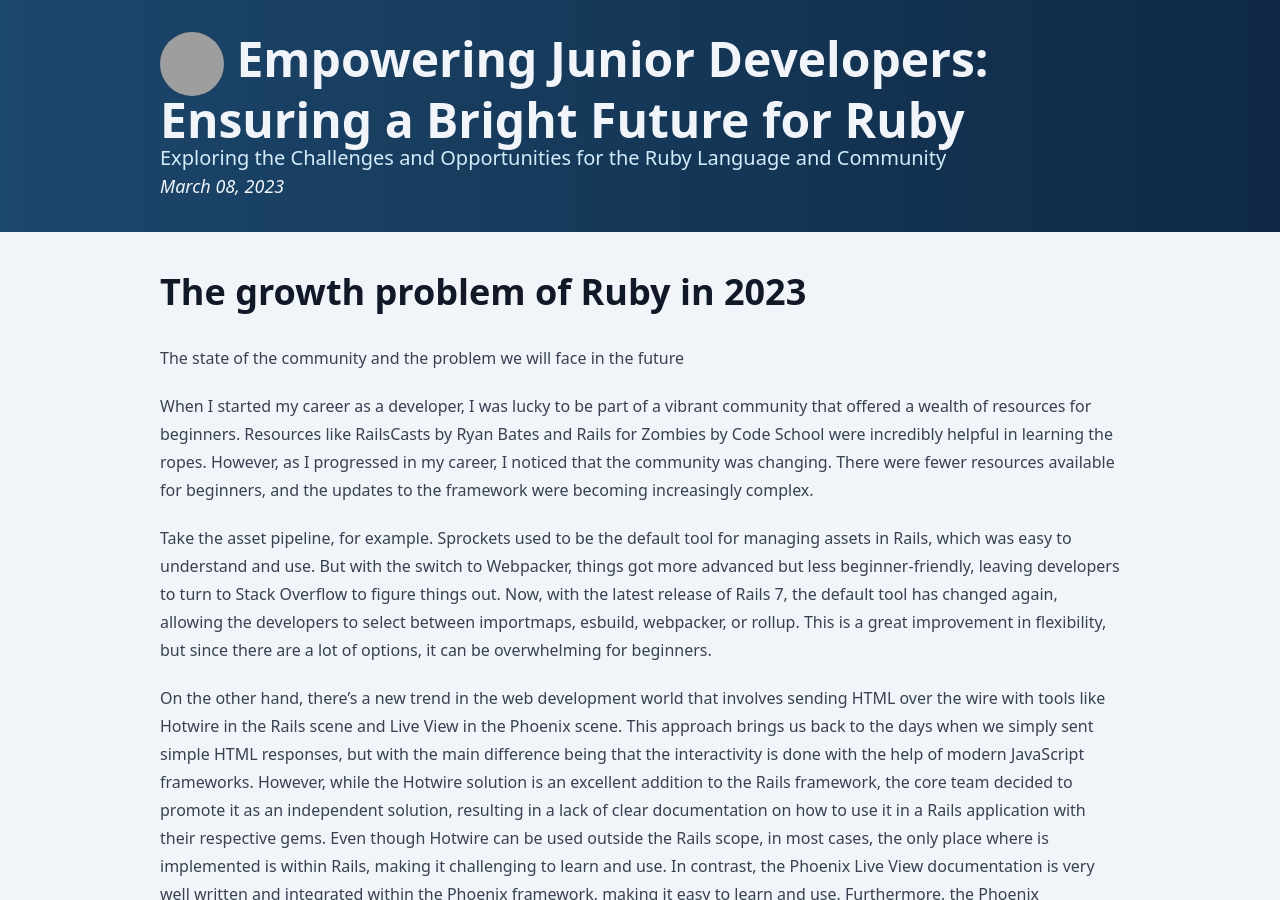
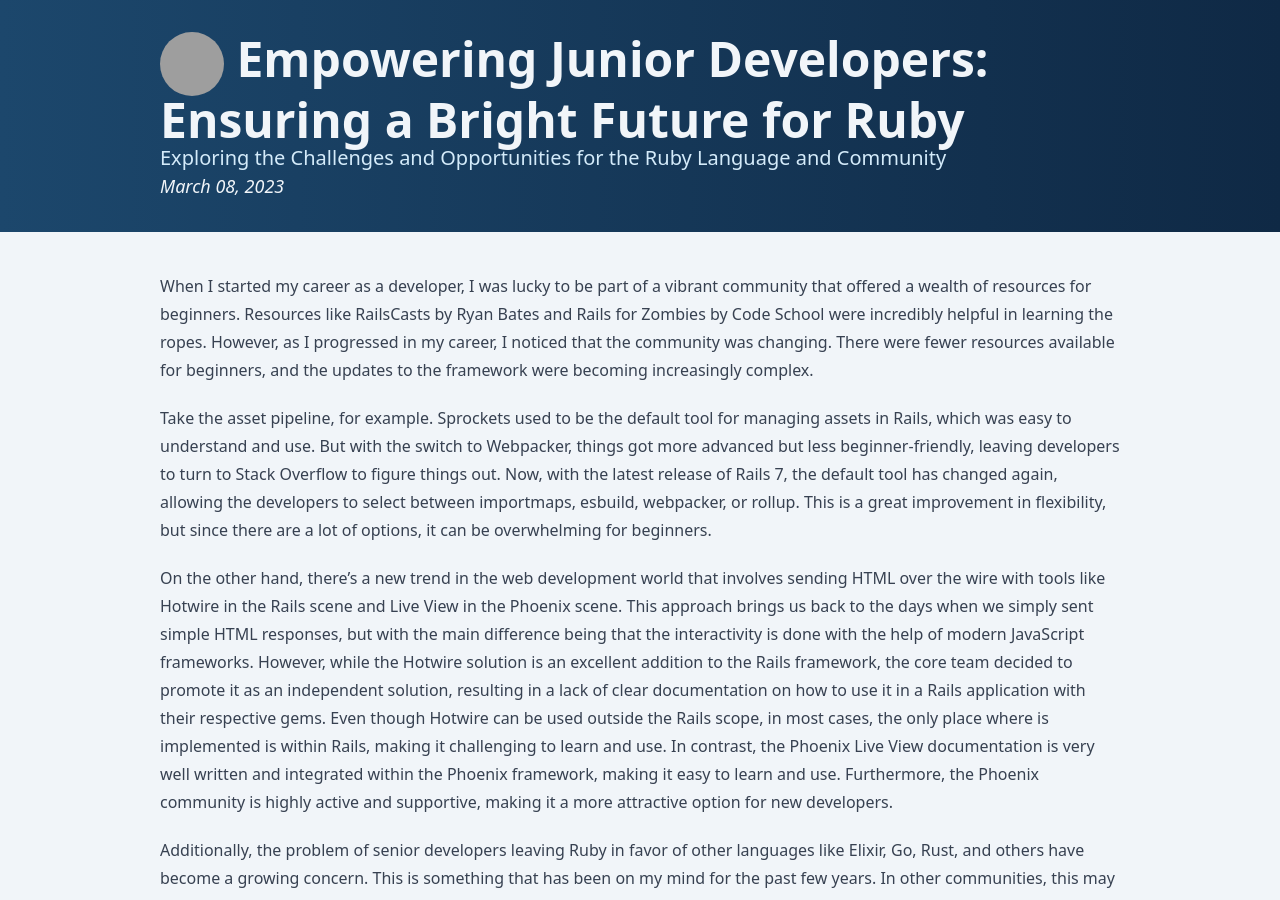
Before and after one commit to 3zcurdia/3zcurdia.github.io, a Jekyll site: the page built from _posts/2023-03-07-empowering-jr-ruby-devs.md, in a window 1280 px wide and 900 px high. Built offline with Jekyll 4.4.1, drawn with Linux system fonts in a browser that asks for light colours; nearby versions of some CDN libraries; grey boxes are pictures that could not be loaded.

Commit message:
Remove old title from post

```diff
--- a/_posts/2023-03-07-empowering-jr-ruby-devs.md
+++ b/_posts/2023-03-07-empowering-jr-ruby-devs.md
@@ -10,9 +10,6 @@
   - rails
   - community
 ---
-
-# The growth problem of Ruby in 2023
-The state of the community and the problem we will face in the future
 
 When I started my career as a developer, I was lucky to be part of a vibrant community that offered a wealth of resources for beginners. Resources like RailsCasts by Ryan Bates and Rails for Zombies by Code School were incredibly helpful in learning the ropes. However, as I progressed in my career, I noticed that the community was changing. There were fewer resources available for beginners, and the updates to the framework were becoming increasingly complex.
 
```
